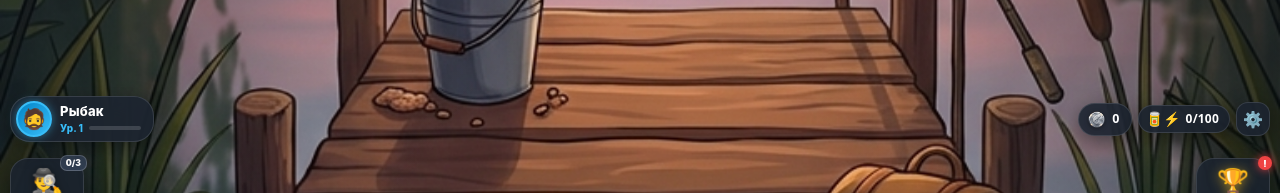
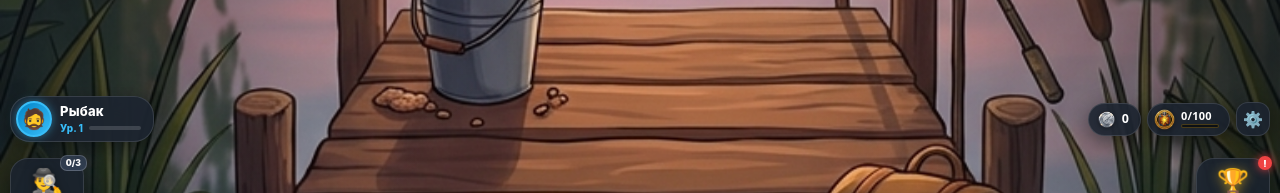
Before and after one commit to tourist217/fishing-game, a React (Vite) app: page / in a window 1280 px wide. Shown: the top 193 px of the page. Built offline with nearby package versions, Linux system fonts and the light colour scheme.

Commit message:
feat(ui): replace energy icon and add golden energy gauge in header (v1.5.6.3)

```diff
--- /dev/null
+++ b/src/components/EnergyIcon.tsx
@@ -0,0 +1,29 @@
+import React from 'react';
+
+interface EnergyIconProps {
+  size?: number;
+  className?: string;
+  style?: React.CSSProperties;
+}
+
+export const EnergyIcon: React.FC<EnergyIconProps> = ({ size = 18, className, style }) => {
+  return (
+    <img
+      src="/assets/icons/energy.png"
+      alt="энергия"
+      width={size}
+      height={size}
+      className={className}
+      style={{
+        display: 'inline-block',
+        verticalAlign: 'middle',
+        width: `${size}px`,
+        height: `${size}px`,
+        objectFit: 'contain',
+        filter: 'drop-shadow(0 1px 3px rgba(0, 0, 0, 0.45))',
+        flexShrink: 0,
+        ...style,
+      }}
+    />
+  );
+};
--- a/src/components/Header.tsx
+++ b/src/components/Header.tsx
@@ -1,4 +1,5 @@
 import { CoinIcon } from './CoinIcon';
+import { EnergyIcon } from './EnergyIcon';
 
 interface HeaderProps {
   userName: string;
@@ -158,26 +159,27 @@ export const Header = ({
           </span>
         </div>
 
-        {/* Термос / Энергия */}
+        {/* Фляга / Энергия */}
         <div
           title="Энергия рыбака"
           style={{
             display: 'flex',
             alignItems: 'center',
-            gap: '5px',
+            gap: '6px',
             background: 'rgba(28, 36, 48, 0.88)',
             backdropFilter: 'blur(16px)',
             WebkitBackdropFilter: 'blur(16px)',
             border: '1.5px solid rgba(255, 255, 255, 0.12)',
             borderRadius: '18px',
-            padding: '6px 10px 6px 7px',
+            padding: '5px 10px 5px 6px',
             boxShadow: '0 6px 20px rgba(0, 0, 0, 0.4)',
           }}
         >
-          <span style={{ fontSize: '14px', lineHeight: 1 }}>🥫⚡</span>
+          <EnergyIcon size={21} />
+          <div style={{ display: 'flex', flexDirection: 'column', gap: '2.5px' }}>
             <span
               style={{
-              fontSize: '12px',
+                fontSize: '11px',
                 fontWeight: 800,
                 color: '#ffffff',
                 letterSpacing: '0.2px',
@@ -187,6 +189,29 @@ export const Header = ({
             >
               {energy}/{maxEnergy}
             </span>
+            {/* Шкала энергии с золотым наполнением */}
+            <div
+              style={{
+                width: '38px',
+                height: '4px',
+                background: 'rgba(0, 0, 0, 0.55)',
+                borderRadius: '3px',
+                overflow: 'hidden',
+                border: '0.5px solid rgba(251, 191, 36, 0.25)',
+              }}
+            >
+              <div
+                style={{
+                  width: `${Math.min(100, Math.max(0, (energy / maxEnergy) * 100))}%`,
+                  height: '100%',
+                  background: 'linear-gradient(90deg, #d97706, #fbbf24)',
+                  boxShadow: '0 0 6px rgba(251, 191, 36, 0.6)',
+                  borderRadius: '3px',
+                  transition: 'width 0.3s ease',
+                }}
+              />
+            </div>
+          </div>
         </div>
 
         {/* Кнопка настроек шестерёнка */}
--- a/src/components/HomeScreen.tsx
+++ b/src/components/HomeScreen.tsx
@@ -9,6 +9,7 @@ import { RangerQuestsModal } from './RangerQuestsModal';
 import type { DailyQuest } from '../types/quests';
 import { getCurrentWeather, getWeatherForecast, TIME_CONFIGS, WEATHER_CONFIGS } from '../utils/weatherTime';
 import { CoinIcon } from './CoinIcon';
+import { EnergyIcon } from './EnergyIcon';
 
 // --- SVG-иконки для реалистичного визуала снастей из референса ---
 export const BobberIcon = ({ size = 32 }: { size?: number }) => (
@@ -472,26 +473,27 @@ export const HomeScreen = ({
             </span>
           </div>
 
-          {/* Термос / Энергия */}
+          {/* Фляга / Энергия */}
           <div
             title="Энергия рыбака"
             style={{
               display: 'flex',
               alignItems: 'center',
-              gap: '5px',
+              gap: '6px',
               background: 'rgba(28, 36, 48, 0.88)',
               backdropFilter: 'blur(16px)',
               WebkitBackdropFilter: 'blur(16px)',
               border: '1.5px solid rgba(255, 255, 255, 0.12)',
               borderRadius: '18px',
-              padding: '6px 10px 6px 7px',
+              padding: '5px 10px 5px 6px',
               boxShadow: '0 6px 20px rgba(0, 0, 0, 0.4)',
             }}
           >
-            <span style={{ fontSize: '14px', lineHeight: 1 }}>🥫⚡</span>
+            <EnergyIcon size={21} />
+            <div style={{ display: 'flex', flexDirection: 'column', gap: '2.5px' }}>
               <span
                 style={{
-                fontSize: '12px',
+                  fontSize: '11px',
                   fontWeight: 800,
                   color: '#ffffff',
                   letterSpacing: '0.2px',
@@ -501,6 +503,29 @@ export const HomeScreen = ({
               >
                 {energy}/{maxEnergy}
               </span>
+              {/* Шкала энергии с золотым градиентным наполнением */}
+              <div
+                style={{
+                  width: '38px',
+                  height: '4px',
+                  background: 'rgba(0, 0, 0, 0.55)',
+                  borderRadius: '3px',
+                  overflow: 'hidden',
+                  border: '0.5px solid rgba(251, 191, 36, 0.25)',
+                }}
+              >
+                <div
+                  style={{
+                    width: `${Math.min(100, Math.max(0, (energy / maxEnergy) * 100))}%`,
+                    height: '100%',
+                    background: 'linear-gradient(90deg, #d97706, #fbbf24)',
+                    boxShadow: '0 0 6px rgba(251, 191, 36, 0.6)',
+                    borderRadius: '3px',
+                    transition: 'width 0.3s ease',
+                  }}
+                />
+              </div>
+            </div>
           </div>
 
           {/* Кнопка настроек шестерёнка */}
--- a/src/version.ts
+++ b/src/version.ts
@@ -1 +1 @@
-export const APP_VERSION = 'v1.5.6.2';
+export const APP_VERSION = 'v1.5.6.3';
```
Also changed, not shown: public/assets/icons/energy.png (added). Lines whose indentation alone changed are shown as unchanged.
